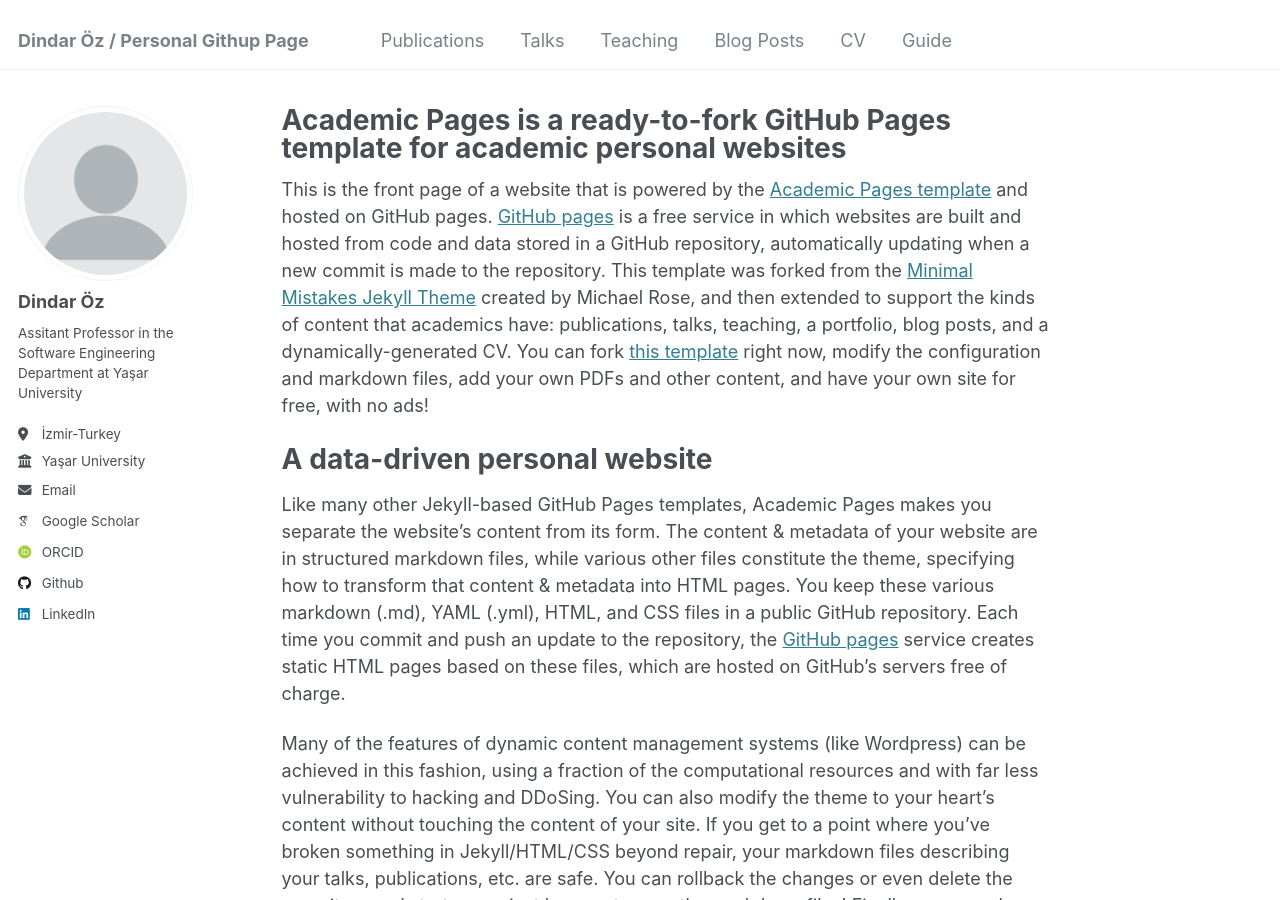
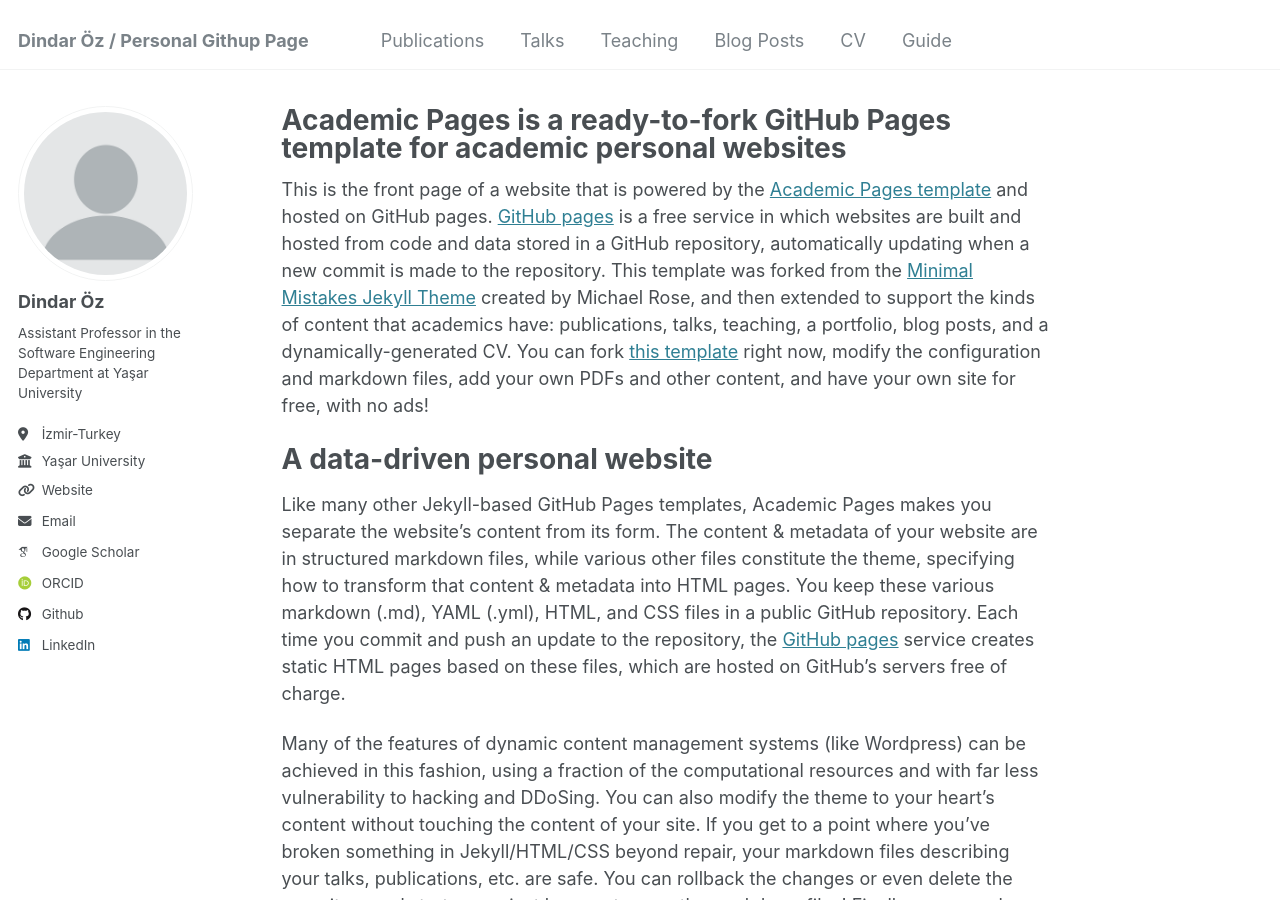
Before and after one commit to ozdindar/ozdindar.github.io, a Jekyll site: the page built from _pages/about.md, in a window 1280 px wide and 900 px high. Built offline with Jekyll 4.4.1, drawn with Linux system fonts in a browser that asks for light colours; some web fonts are replaced.

Commit message:
Update _config.yml
minor changes

```diff
--- a/_config.yml
+++ b/_config.yml
@@ -24,10 +24,10 @@
   avatar           : "profile.png"
   name             : "Dindar Öz"
   pronouns         : # example: "he/his"
-  bio              : "Assitant Professor in the Software Engineering Department at Yaşar University"
+  bio              : "Assistant Professor in the Software Engineering Department at Yaşar University"
   location         : "İzmir-Turkey"
   employer         : "Yaşar University"
-  uri              : # URL
+  uri              : "www.yasar.edu.tr"
   email            : "dindar.oz@yasar.edu.tr"
 
   # Academic websites
```
